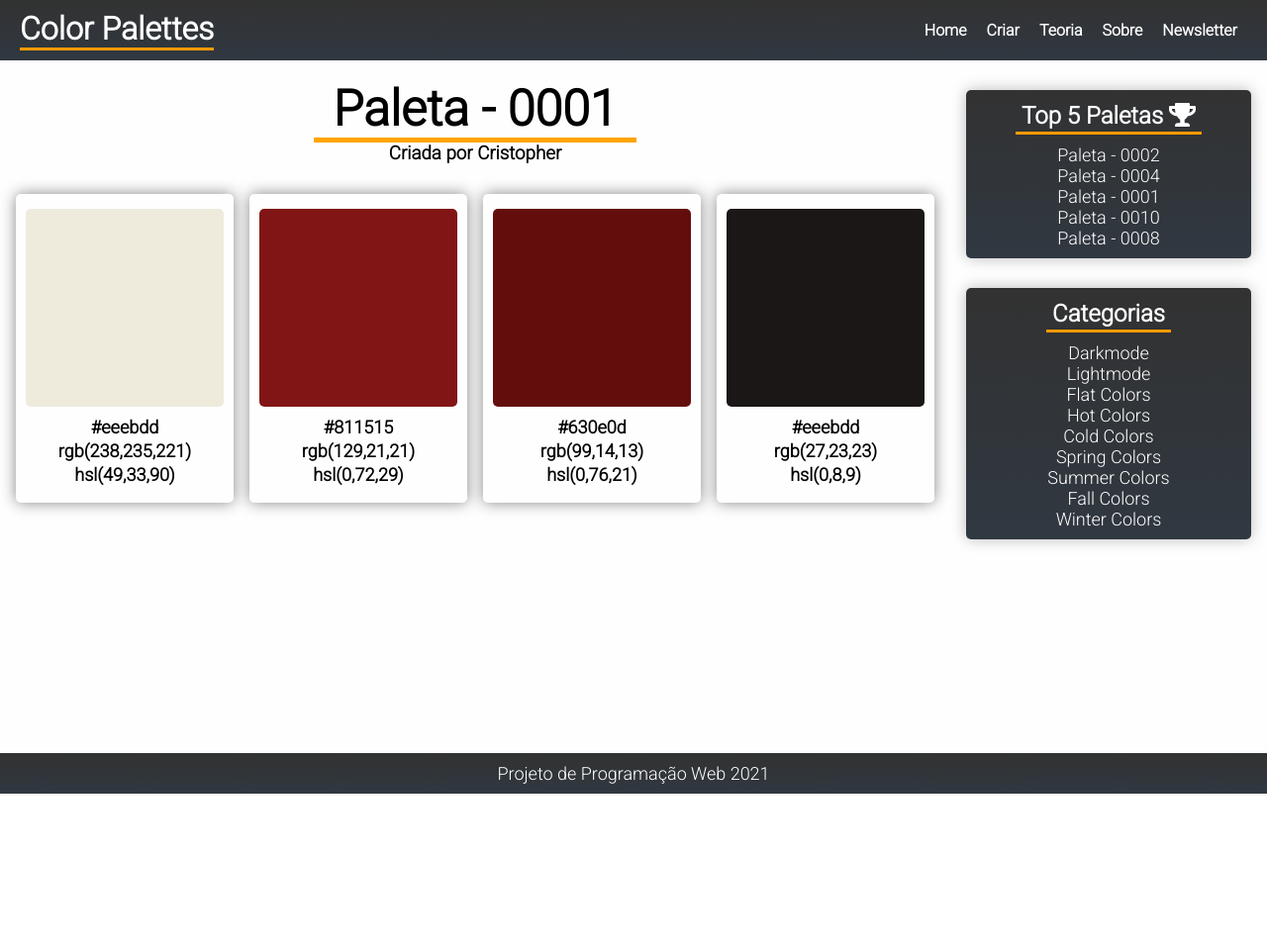
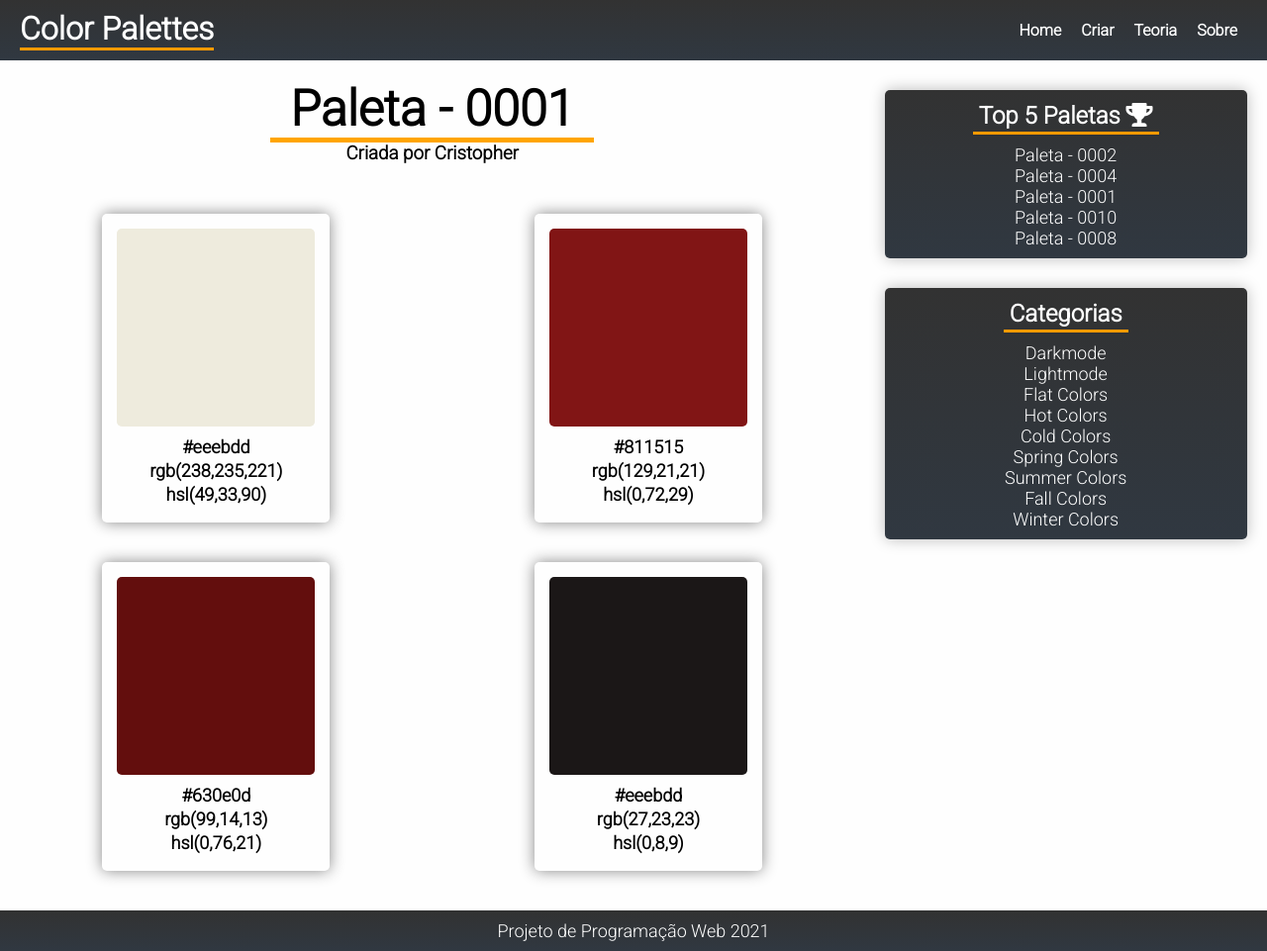
Before and after one commit to joao-21900074/projeto-pw, a PHP site: page /color-pages/color-page-001.html in a window 1280 px wide. Shown: the whole page at 99% size. Before the commit the page ends 802 px from the top, so only its background shows below. Run offline with PHP 8.4, Linux system fonts and the light colour scheme.

Commit message:
Editei index, form, color-page

```diff
--- a/about_colors.html
+++ b/about_colors.html
@@ -6,6 +6,7 @@
     <meta http-equiv="X-UA-Compatible" content="IE=edge">
     <meta name="viewport" content="width=device-width, initial-scale=1.0">
     <link rel="shortcut icon" type="image/x-icon" href="images/teoria_icon.ico">
+    <link rel="stylesheet" href="https://cdnjs.cloudflare.com/ajax/libs/font-awesome/5.15.3/css/all.min.css" integrity="sha512-iBBXm8fW90+nuLcSKlbmrPcLa0OT92xO1BIsZ+ywDWZCvqsWgccV3gFoRBv0z+8dLJgyAHIhR35VZc2oM/gI1w==" crossorigin="anonymous" />
     <link rel="stylesheet" href="./style.css">
     <title>Teoria das Cores</title>
 </head>
@@ -17,9 +18,8 @@
             <ul>
                 <li><a class="nav-link" href="./index.html">Home</a></li>
                 <li><a class="nav-link" href="./form.html">Criar</a></li>
-                <li><a class="nav-link" href="./about_colors.html">Teoria</a></li>
+                <li><a class="nav-link active" href="./about_colors.html">Teoria</a></li>
                 <li><a class="nav-link" href="./about_site.html">Sobre</a></li>
-                <li><a class="nav-link" href="#">Newsletter</a></li>
             </ul>
         </nav>
     </header>
--- a/about_site.html
+++ b/about_site.html
@@ -20,7 +20,6 @@
                 <li><a class="nav-link" href="./form.html">Criar</a></li>
                 <li><a class="nav-link" href="./about_colors.html">Teoria</a></li>
                 <li><a class="nav-link" href="./about_site.html">Sobre</a></li>
-                <li><a class="nav-link" href="#">Newsletter</a></li>
             </ul>
         </nav>
     </header>
--- a/color-pages/color-page-001.html
+++ b/color-pages/color-page-001.html
@@ -12,7 +12,7 @@
     <title>Document</title>
 </head>
 
-<body>
+<body class="grid-layout-01">
     <header>
         <h1>Color Palettes</h1>
         <nav id="navbar">
@@ -21,12 +21,11 @@
                 <li><a class="nav-link" href="#">Criar</a></li>
                 <li><a class="nav-link" href="#">Teoria</a></li>
                 <li><a class="nav-link" href="#">Sobre</a></li>
-                <li><a class="nav-link" href="#">Newsletter</a></li>
             </ul>
         </nav>
     </header>
 
-    <main id="colorpage-main">
+    <main>
 
         <section id="palette-info">
 
@@ -72,6 +71,9 @@
             </section>
         </section>
 
+
+    </main>
+
     <aside id="index-aside">
         <section class="aside-index-elements" id="palette-rank">
             <h2>Top 5 Paletas <i class="fas fa-trophy"></i></h2>
@@ -96,8 +98,6 @@
         </section>
     </aside>
 
-    </main>
-
     <footer>
         <p>Projeto de Programação Web 2021</p>
     </footer>
--- a/style.css
+++ b/style.css
@@ -16,6 +16,39 @@ a {
 
 body {
     background: #fefefe;
+}
+
+.grid-layout-01 {
+    display: grid;
+    grid-column: repeat(4, 1fr);
+}
+
+.grid-layout-01 > header {
+    grid-column: 1 / 4;
+}
+
+.grid-layout-01 > main {
+    grid-column: 1 / 3;
+}
+
+.grid-layout-01 > aside {
+    grid-column-start: 3;
+}
+
+.grid-layout-01 > footer {
+    grid-column: 1 / 4;
+}
+
+@media screen and (max-width: 760px) {
+
+    .grid-layout-01 > main {
+        grid-column-end: 4;
+    }
+
+    .grid-layout-01 > aside {
+        grid-column: 1/4;
+    }
+
 }
 
 /* Header & NavMenu */
@@ -53,6 +86,26 @@ header h1 {
     border-bottom: 3px solid #ff9a00;
 }
 
+@media screen and (max-width: 760px) {
+
+    header {
+        flex-direction: column;
+        padding: 10px 0px;
+    }
+
+    header > h1 {
+        margin-bottom: 10px;
+    }
+
+    #navbar > ul {
+        justify-content: space-evenly;
+    }
+
+    #navbar > ul > li {
+        margin: 0px 20px;
+    }
+}
+
 /* Footer */
 footer {
     display: flex;
@@ -82,11 +135,6 @@ footer > p {
 #palette-section {
     grid-column-start: 1;
     grid-column-end: 4;
-    /*display: flex;
-    flex-wrap: wrap;
-    align-items: center;
-    justify-content: space-evenly;
-    */
     display: grid;
     grid-template-columns: repeat(4, 1fr);
 }
@@ -109,7 +157,7 @@ footer > p {
     font-size: 20px;
     font-weight: 600;
     color: #323232;
-    border-bottom: 3px solid #323232;
+    border-bottom: 1.5px solid #323232;
     transition: border-color 0.5s;
 }
 
@@ -213,11 +261,6 @@ footer > p {
 /* ++++++++++++++++++++ */
 
 
-#colorpage-main {
-    display: grid;
-    grid-template-columns: repeat(4, 1fr);
-}
-
 #palette-info {
     min-height: 85vh;
     grid-column-start: 1;
@@ -240,14 +283,14 @@ footer > p {
 
 #color-itens {
     width: 100%;
-    display: flex;
-    flex-wrap: wrap;
-    align-items: center;
-    justify-content: space-evenly;
+    display: grid;
+    grid-template-columns: repeat(4, 1fr);
 }
 
 .color-item {
+    width: 230px;
     padding: 15px 10px;
+    margin: 0 auto;
     display: flex;
     flex-direction: column;
     align-items: center;
@@ -268,6 +311,33 @@ footer > p {
     font-weight: 600;
     margin-bottom: 3px;
 }
+
+@media screen and (max-width: 1480px) {
+    #color-itens {
+        grid-template-columns: repeat(2, 1fr);
+    }
+
+    .color-item {
+        margin: 20px auto
+    }
+}
+
+@media screen and (max-width: 1200px) {
+
+}
+
+
+@media screen and (max-width: 760px) {
+
+    #color-itens {
+        grid-template-columns: 1fr;
+    }
+
+}
+
+/* ++++++++++++++++ */
+/*   ABOUT COLORS   */
+/* ++++++++++++++++ */
 
 #top_about_colors{
     display: flex;
@@ -297,7 +367,6 @@ footer > p {
     animation-name: pop;
     animation-duration: 3s;
 }
-
 
 .right_cmykimage{
     float: right;
@@ -562,6 +631,11 @@ footer > p {
     border: 2px solid #999;
     border-radius: 10px;
     background: #eee;
+    cursor: pointer;
+}
+
+#palette-form input[type="submit"]:hover {
+    background: #ddd;
 }
 
 /*Estilo da Página - Sobre o Site*/
```
Also changed, not shown: form.html (+3 -4 lines), index.html (+3 -6 lines). Lines whose indentation alone changed are shown as unchanged.
